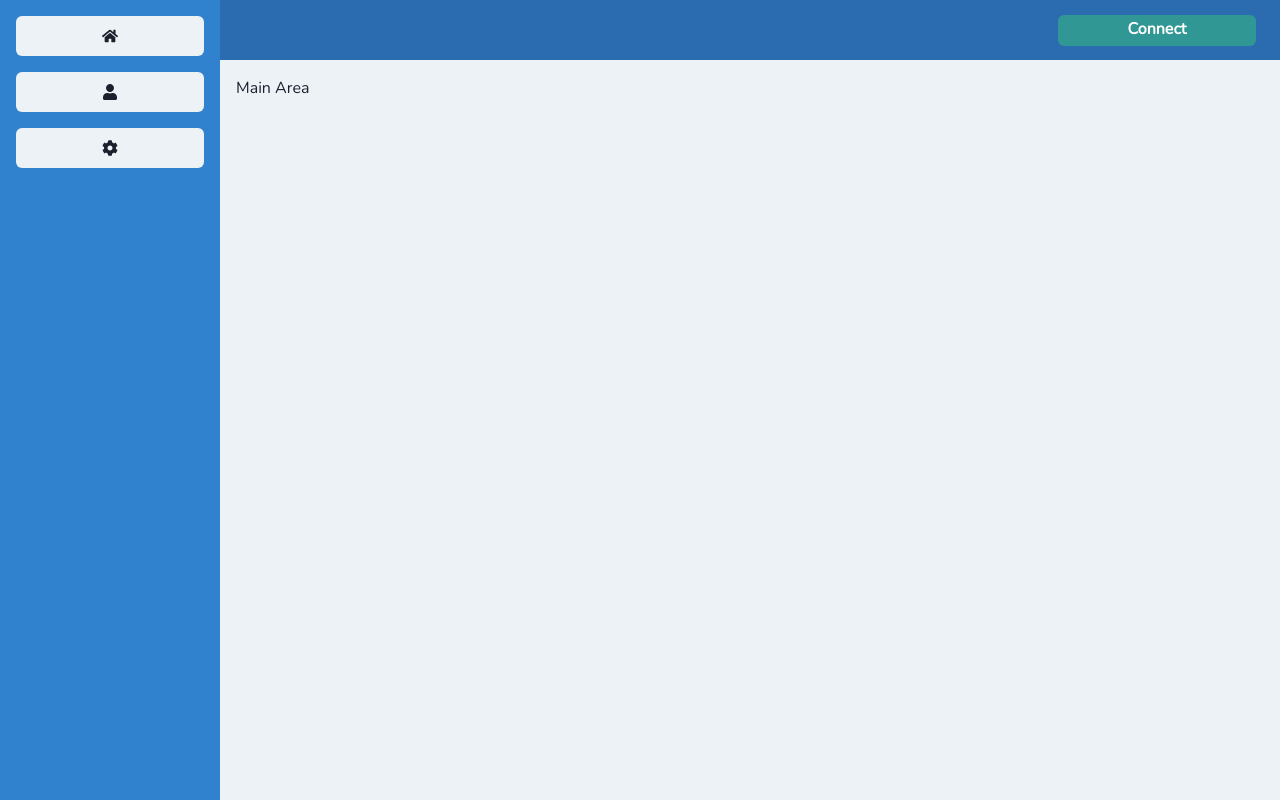
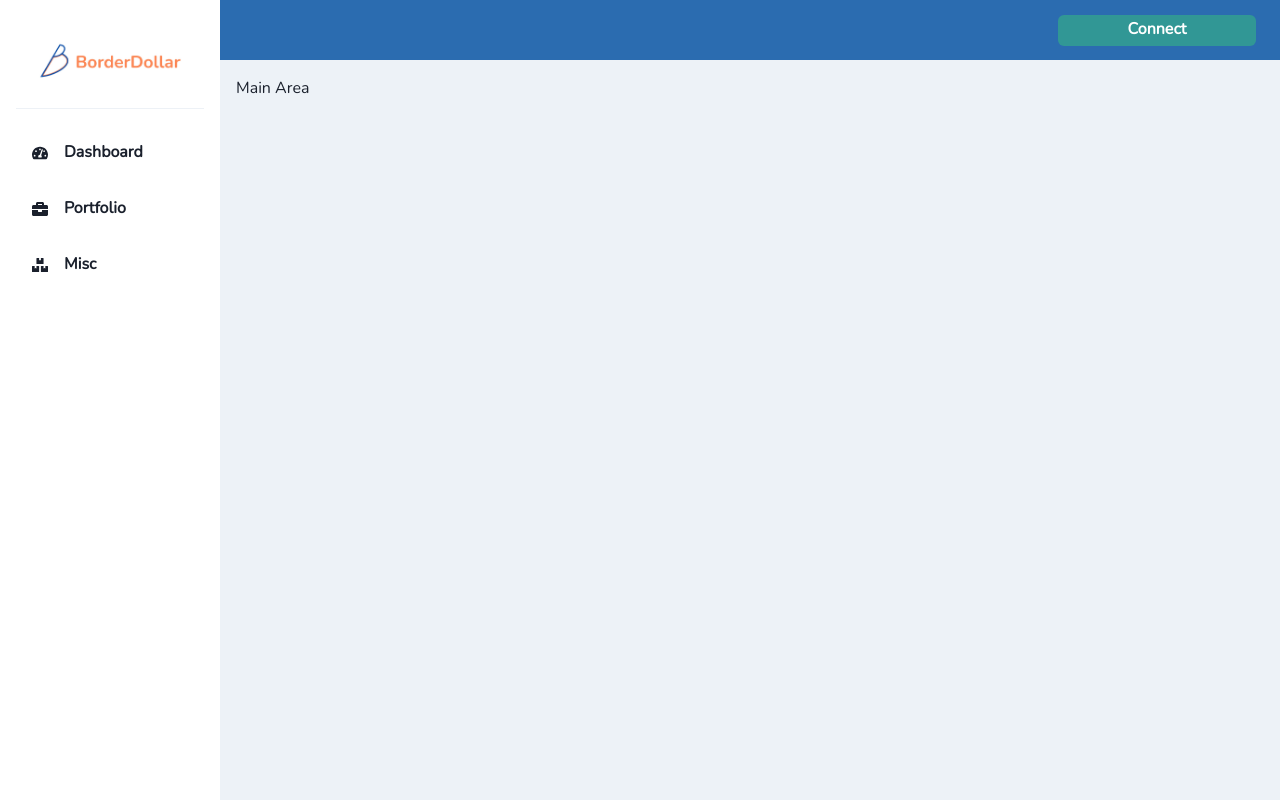
Before and after one commit to BorderDollar/BorderDollarApp, a React (Create React App) app in the folder client/: page /pools in a window 1280 px wide. Built offline with nearby package versions, Linux system fonts and the light colour scheme.

Commit message:
Update Sidebar.js

```diff
--- a/client/src/components/layout/Sidebar.js
+++ b/client/src/components/layout/Sidebar.js
@@ -3,42 +3,84 @@ import {
   Box,
   VStack,
   HStack,
-  IconButton,
+  Button,
   Image,
+  Divider,
   useBreakpointValue,
 } from '@chakra-ui/react';
-import { FaHome, FaUser, FaCog } from 'react-icons/fa'; // Example icons from react-icons
+import { FaTachometerAlt, FaBriefcase, FaBoxes } from 'react-icons/fa';
 
 const Sidebar = () => {
-  // This will determine whether to show a vertical or horizontal stack based on the screen size
-  const StackComponent = useBreakpointValue({ base: HStack, md: VStack });
+  const isMobile = useBreakpointValue({ base: true, md: false });
   const logoPath = '/BorderDollarFullLogo.jpeg'; // Replace with the actual path to your logo
 
+  // Conditional styles for mobile and desktop views
+  const sidebarStyles = {
+    position: isMobile ? 'fixed' : 'fixed',
+    bottom: isMobile ? 0 : 'auto',
+    p: isMobile ? 2 : 4,
+    width: isMobile ? 'full' : '220px',
+    height: isMobile ? '60px' : '100vh', // Height should be limited on mobile
+    bg: isMobile ? 'white' : 'white',
+    color: isMobile ? 'gray.700' : 'blue.500',
+    zIndex: isMobile ? 'sticky' : 'docked',
+    justifyContent: isMobile ? 'space-around' : 'flex-start',
+    boxShadow: isMobile ? '0 -2px 10px rgba(0, 0, 0, 0.1)' : 'none', // Optional shadow for the mobile bottom bar
+    left: isMobile ? '0' : 'none',
+  };
+
   return (
-    <Box
-      as={StackComponent}
-      spacing={4}
-      align="stretch"
-      position="fixed"
-      p={4}
-      left={0}
-      right={0}
-      bottom={{ base: 0, md: 'auto' }}
-      top={{ md: 0 }}
-      width={{ md: '220px' }}
-      height={{ md: '100vh' }}
-      bg="blue.500"
-      color="white"
-      zIndex="docked"
-      justifyContent={{ base: 'space-around', md: 'flex-start' }} // Spread items on mobile, stack at the start on desktop
-      borderTopWidth={{ base: '1px', md: 0 }}
-      borderTopColor={{ base: 'gray.200', md: 'transparent' }}
-    >
-      {/* Your sidebar content, which will now adjust based on the breakpoint */}
-      <IconButton aria-label="Home" icon={<FaHome />} />
-      <IconButton aria-label="Profile" icon={<FaUser />} />
-      <IconButton aria-label="Settings" icon={<FaCog />} />
-      {/* More items... */}
+    <Box {...sidebarStyles}>
+      {!isMobile && (
+        <>
+          <Box p={4}>
+            <Image src={logoPath} height="60px" objectFit="contain" />
+          </Box>
+          <Divider borderColor="gray.200" />
+        </>
+      )}
+
+      {/* The actual stack of buttons */}
+      <Box as={isMobile ? HStack : VStack} spacing={4} pt={isMobile ? 0 : 6}>
+        {/* Dashboard Button */}
+        <Button
+          leftIcon={<FaTachometerAlt />}
+          variant="ghost"
+          justifyContent="flex-start"
+          width="full"
+          _hover={{ bg: 'blue.500', color: 'white' }}
+          iconSpacing={4}
+          fontSize={isMobile ? 'xs' : 'none'}
+        >
+          Dashboard
+        </Button>
+
+        {/* Portfolio Button */}
+        <Button
+          leftIcon={<FaBriefcase />}
+          variant="ghost"
+          justifyContent="flex-start"
+          width="full"
+          _hover={{ bg: 'blue.500', color: 'white' }}
+          iconSpacing={4}
+          fontSize={isMobile ? 'xs' : 'none'}
+        >
+          Portfolio
+        </Button>
+
+        {/* Misc Button */}
+        <Button
+          leftIcon={<FaBoxes />}
+          variant="ghost"
+          justifyContent="flex-start"
+          width="full"
+          _hover={{ bg: 'blue.500', color: 'white' }}
+          iconSpacing={4}
+          fontSize={isMobile ? 'xs' : 'none'}
+        >
+          Misc
+        </Button>
+      </Box>
     </Box>
   );
 };
```
